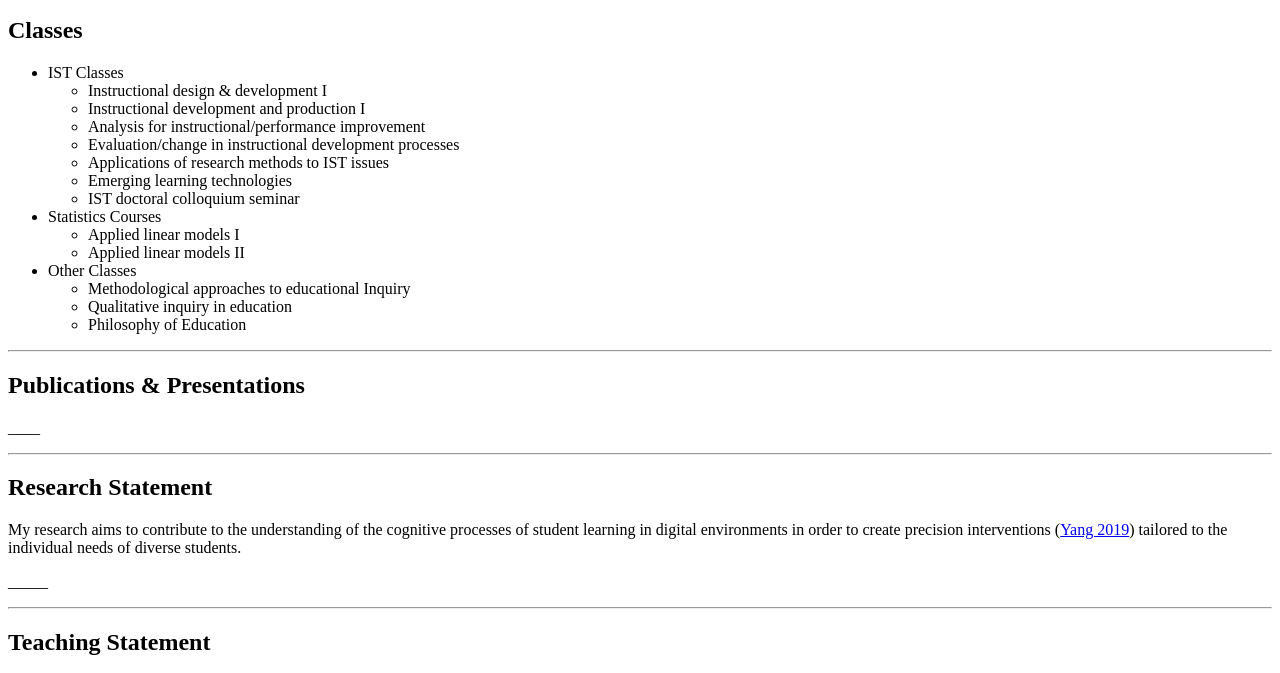
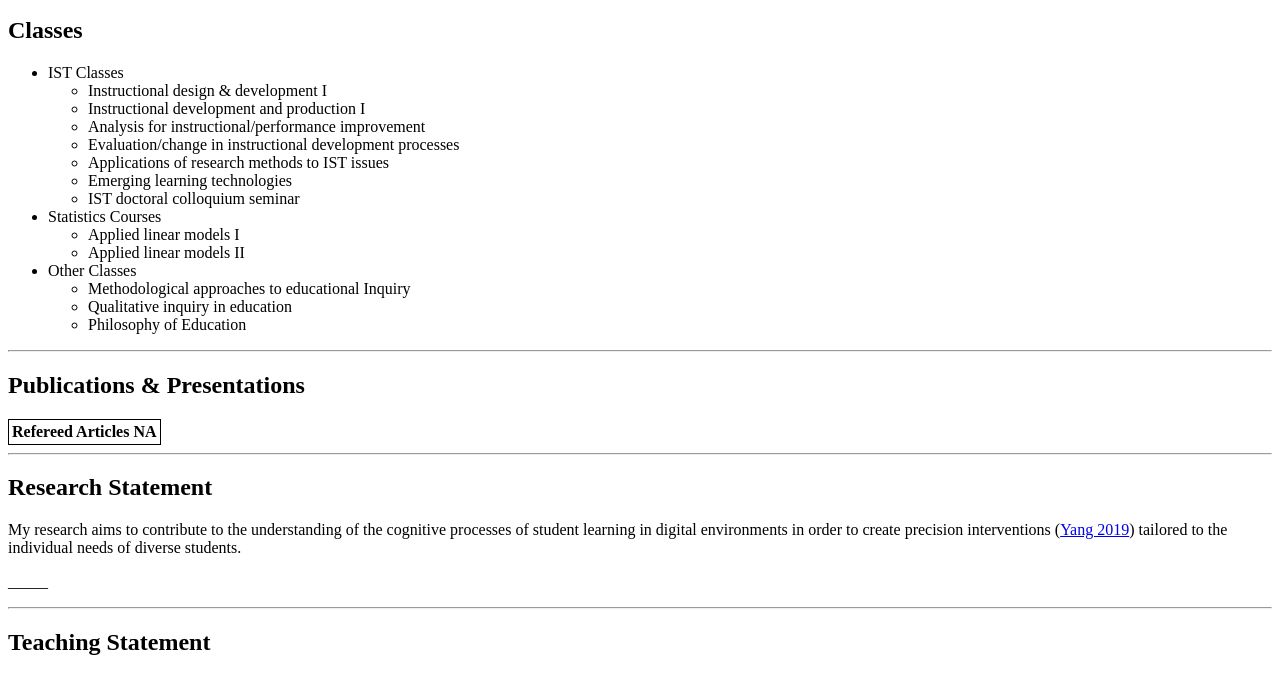
Before and after one commit to tanner49/past.website, a plain HTML site: page index.html in a window 1280 px wide. Shown: the part 101-774 px from the top of the page. Drawn offline with Linux system fonts and the light colour scheme; grey boxes are pictures that could not be loaded.

Commit message:
Update index.html

```diff
--- a/index.html
+++ b/index.html
@@ -2,6 +2,14 @@
 <html>
 <head>
 <style type="text/css">
+	table {
+  border: 1px solid black;
+}
+
+th, td {
+  border: 0 px solid black;
+}
+
 img {
 	width: 30%;
 	height: 30%;
@@ -41,7 +49,12 @@ img {
 	<hr>
 
 	<h2>Publications & Presentations</h2>
-	<p>____</p>
+	<table>
+		<tr>
+			<th>Refereed Articles</th>
+			<th>NA</th>
+		</th>
+	</table>
 	<hr>
 	<h2>Research Statement</h2>
 	My research aims to contribute to the understanding of the cognitive processes of student learning in digital environments in order to create precision interventions (<a href="https://www.youtube.com/watch?v=VKmUE1Hnaro&feature=youtu.be">Yang 2019</a>) tailored to the individual needs of diverse students.
```
